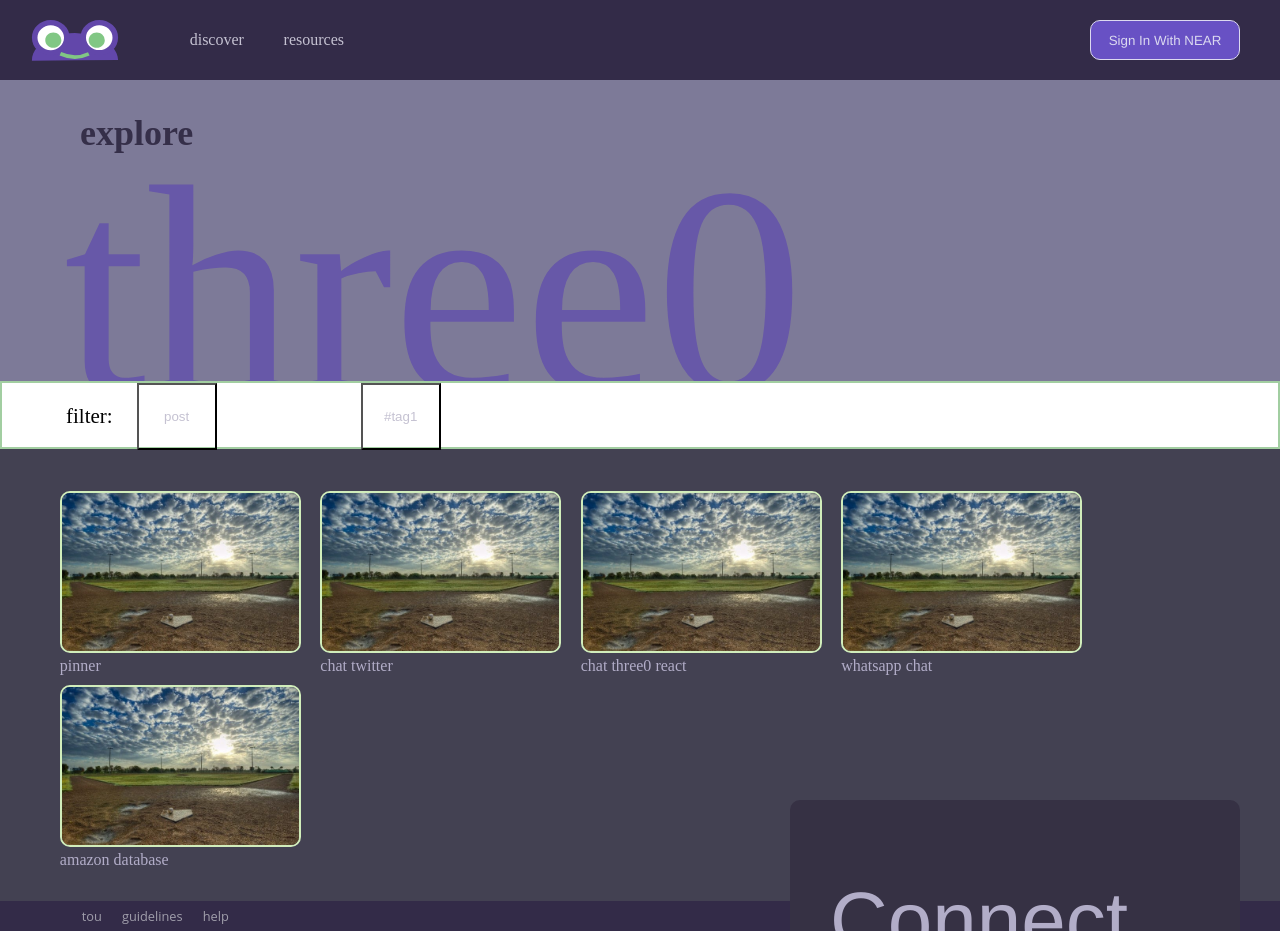
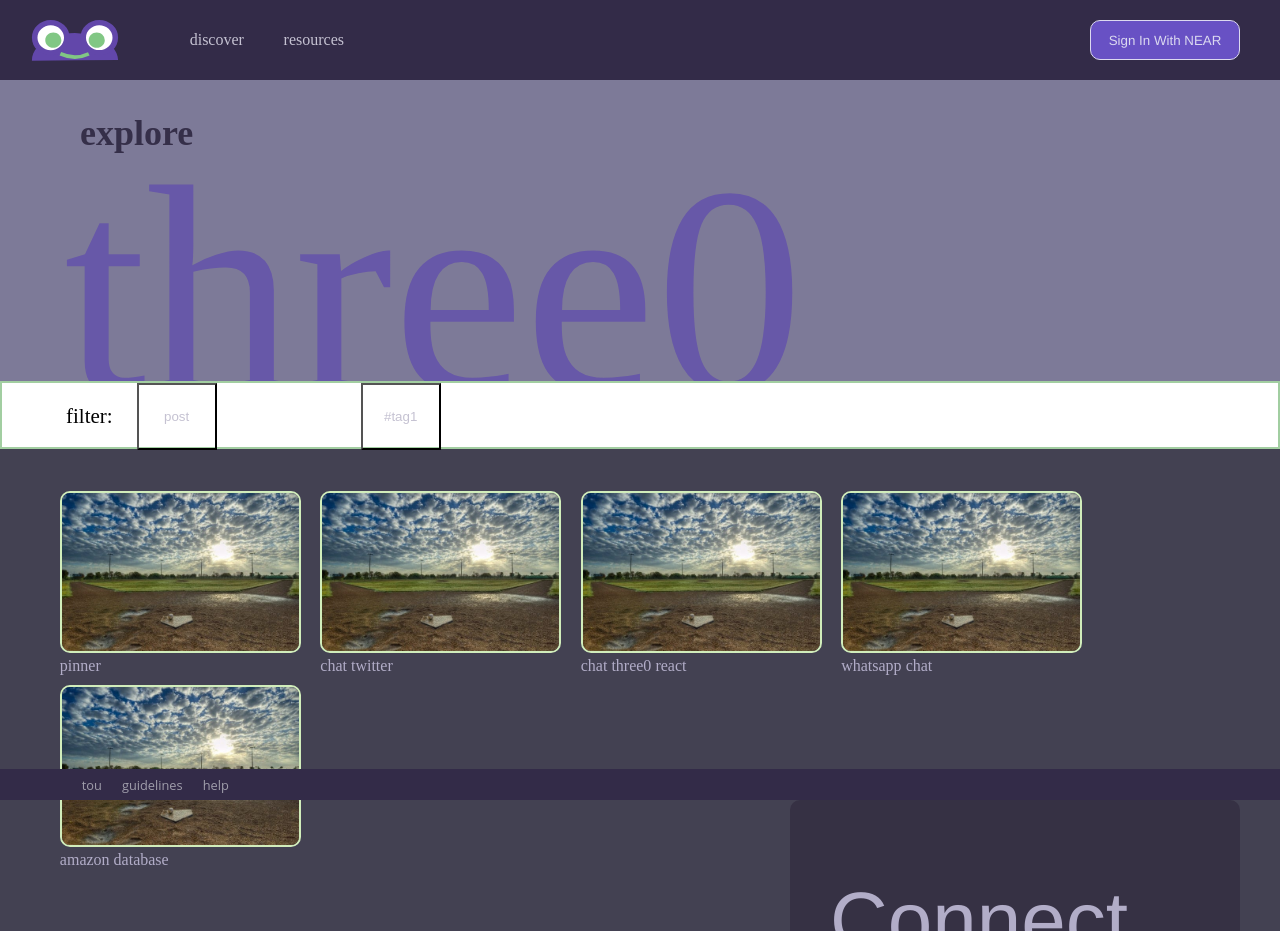
Before and after one commit to Three0Dev/Community-Site, a React (Create React App) app: page / in a window 1280 px wide. After the commit the page ends 901 px from the top, so only its background shows below. Built offline with nearby package versions, Linux system fonts and the light colour scheme.

Commit message:
footer sticks to bottom

```diff
--- a/src/styles/Body/Footer.css
+++ b/src/styles/Body/Footer.css
@@ -1,8 +1,8 @@
- .footer-container{
-    /* position: fixed; */
+ .footer-container {
+   position: fixed;
+   bottom: 0px;
 
-    /* width: auto;
-    height: 2vh; */
+   width: 100vw;
    display: flex;
    flex-direction: row;
    padding: 0.1vw 6vw;
@@ -10,8 +10,9 @@
    align-items: center;
  }
 
-.footer-link{
-    font-family:'Open Sans', sans-serif;;
+ .footer-link {
+   font-family: 'Open Sans', sans-serif;
+   ;
    font-style: normal;
    font-weight: 400;
    font-size: 1.6vh;
```
Lines whose indentation alone changed are shown as unchanged.
